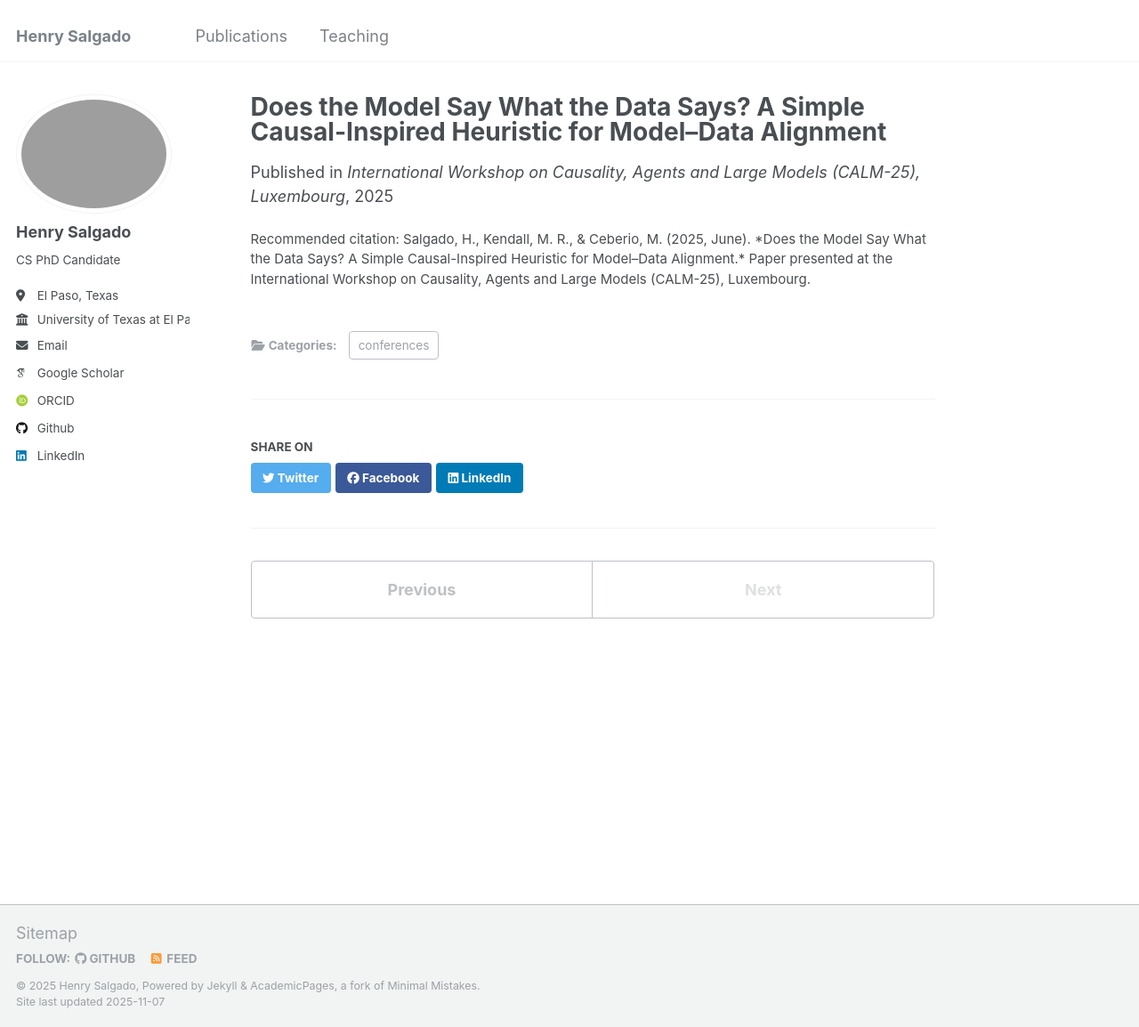
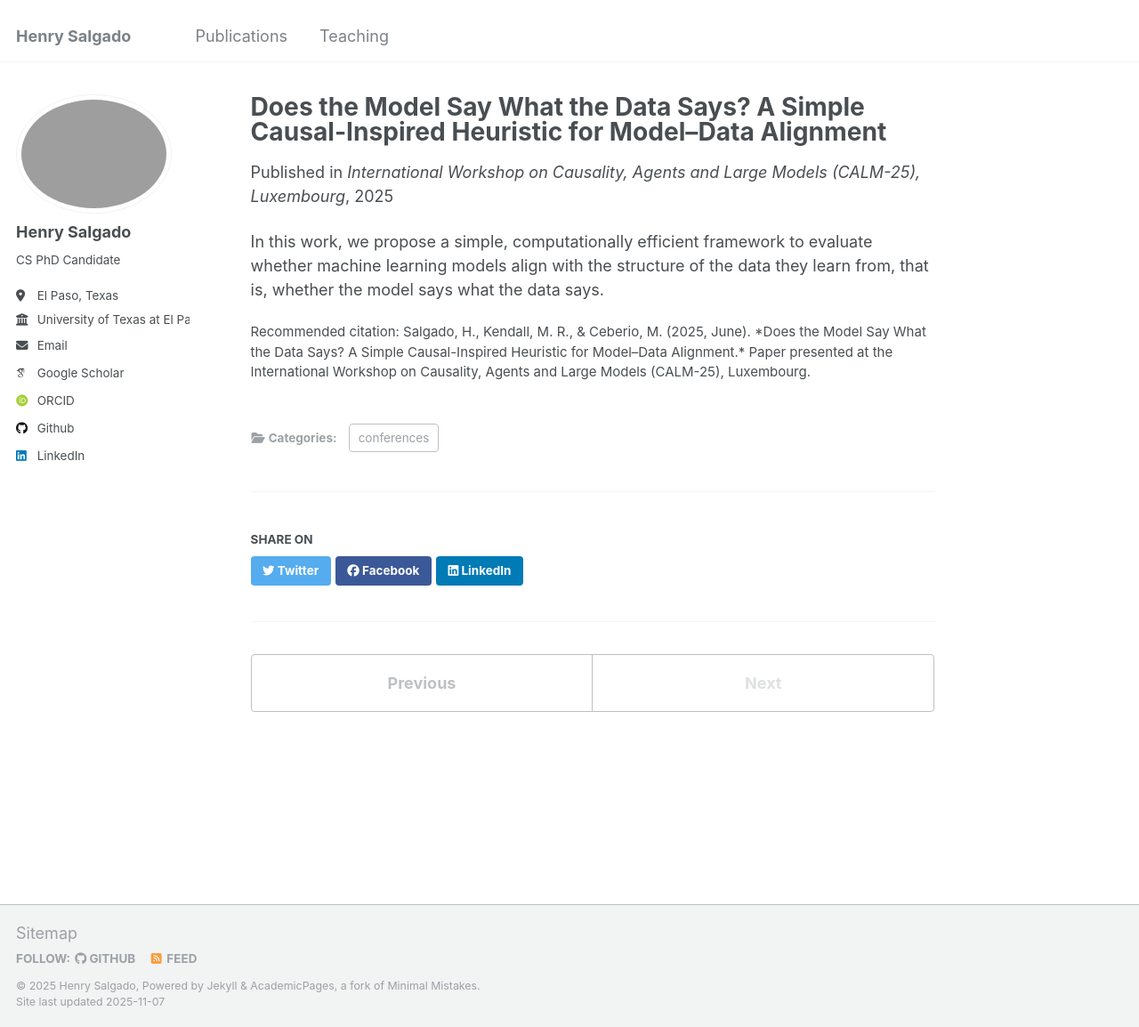
Before and after one commit to eigenhenry/eigenhenry.github.io, a Jekyll site: the page built from _publications/2025-10-25-paper-title-number-2.md, in a window 1280 px wide and 1154 px high. Shown: the whole window at 89% size. Built offline with Jekyll 4.4.1, drawn with Linux system fonts in a browser that asks for light colours; some web fonts are replaced.

Commit message:
Update 2025-10-25-paper-title-number-2.md

```diff
--- a/_publications/2025-10-25-paper-title-number-2.md
+++ b/_publications/2025-10-25-paper-title-number-2.md
@@ -6,3 +6,4 @@
 venue: "International Workshop on Causality, Agents and Large Models (CALM-25), Luxembourg"
 citation: "Salgado, H., Kendall, M. R., & Ceberio, M. (2025, June). *Does the Model Say What the Data Says? A Simple Causal-Inspired Heuristic for Model–Data Alignment.* Paper presented at the International Workshop on Causality, Agents and Large Models (CALM-25), Luxembourg."
 ---
+In this work, we propose a simple, computationally efficient framework to evaluate whether machine learning models align with the structure of the data they learn from, that is, whether the model says what the data says.
```
